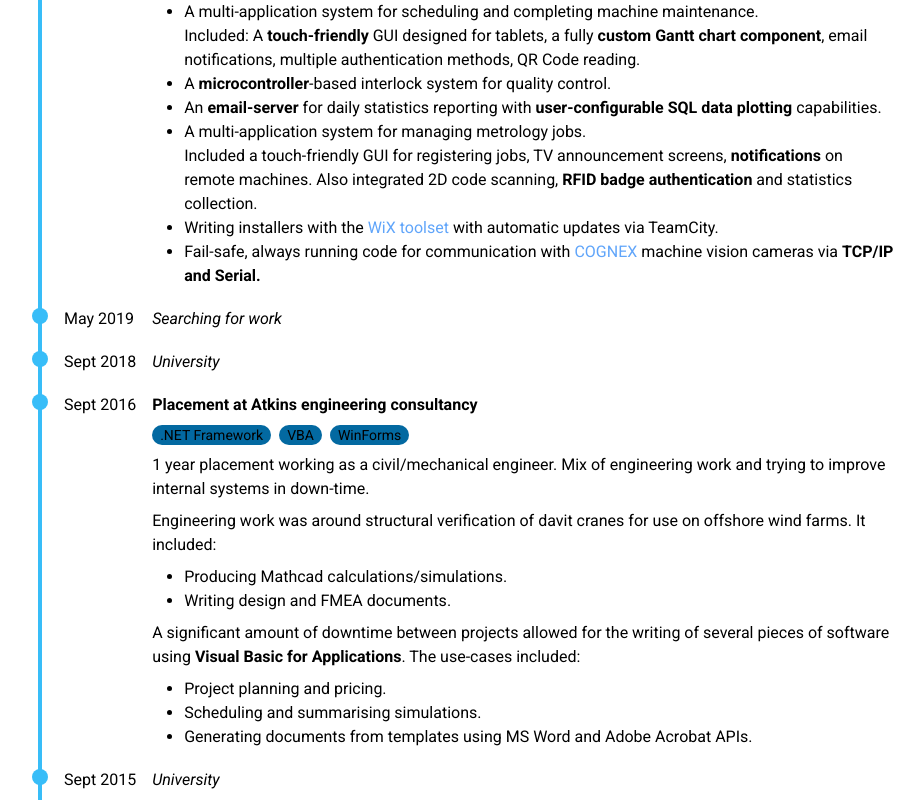
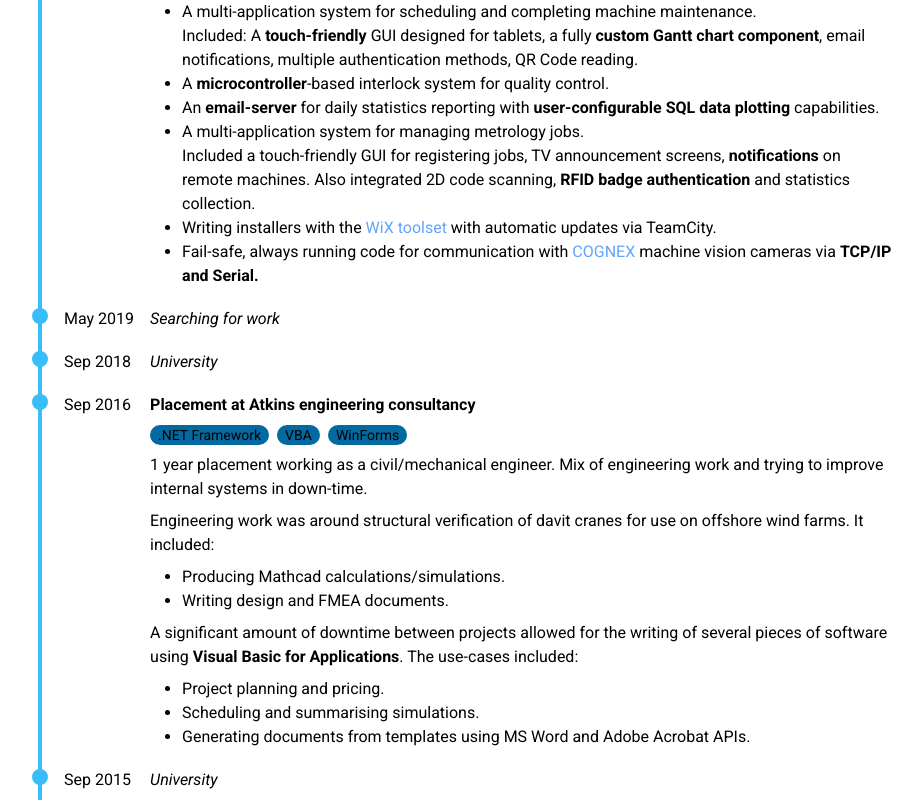
Before and after one commit to ArmandBernard/WebCV, a React (Vite) app: page / in a window 1280 px wide. Shown: the part 1809-2609 px from the top of the page, without its empty margins (178-1102 px from the left). Built offline with nearby package versions, Linux system fonts and the light colour scheme.

Commit message:
use Sep instead of Sept

```diff
--- a/src/Experience.tsx
+++ b/src/Experience.tsx
@@ -199,10 +199,10 @@ export const Experience = () => (
       <TimelineSegment timelineText="May 2019">
         <i>Searching for work</i>
       </TimelineSegment>
-      <TimelineSegment timelineText="Sept 2018">
+      <TimelineSegment timelineText="Sep 2018">
         <i>University</i>
       </TimelineSegment>
-      <TimelineSegment timelineText="Sept 2016">
+      <TimelineSegment timelineText="Sep 2016">
         <div className="flex flex-col gap-2">
           <h3 className="font-semibold">
             Placement at Atkins engineering consultancy
@@ -240,7 +240,7 @@ export const Experience = () => (
           </ul>
         </div>
       </TimelineSegment>
-      <TimelineSegment timelineText="Sept 2015">
+      <TimelineSegment timelineText="Sep 2015">
         <i>University</i>
       </TimelineSegment>
     </Timeline>
```
